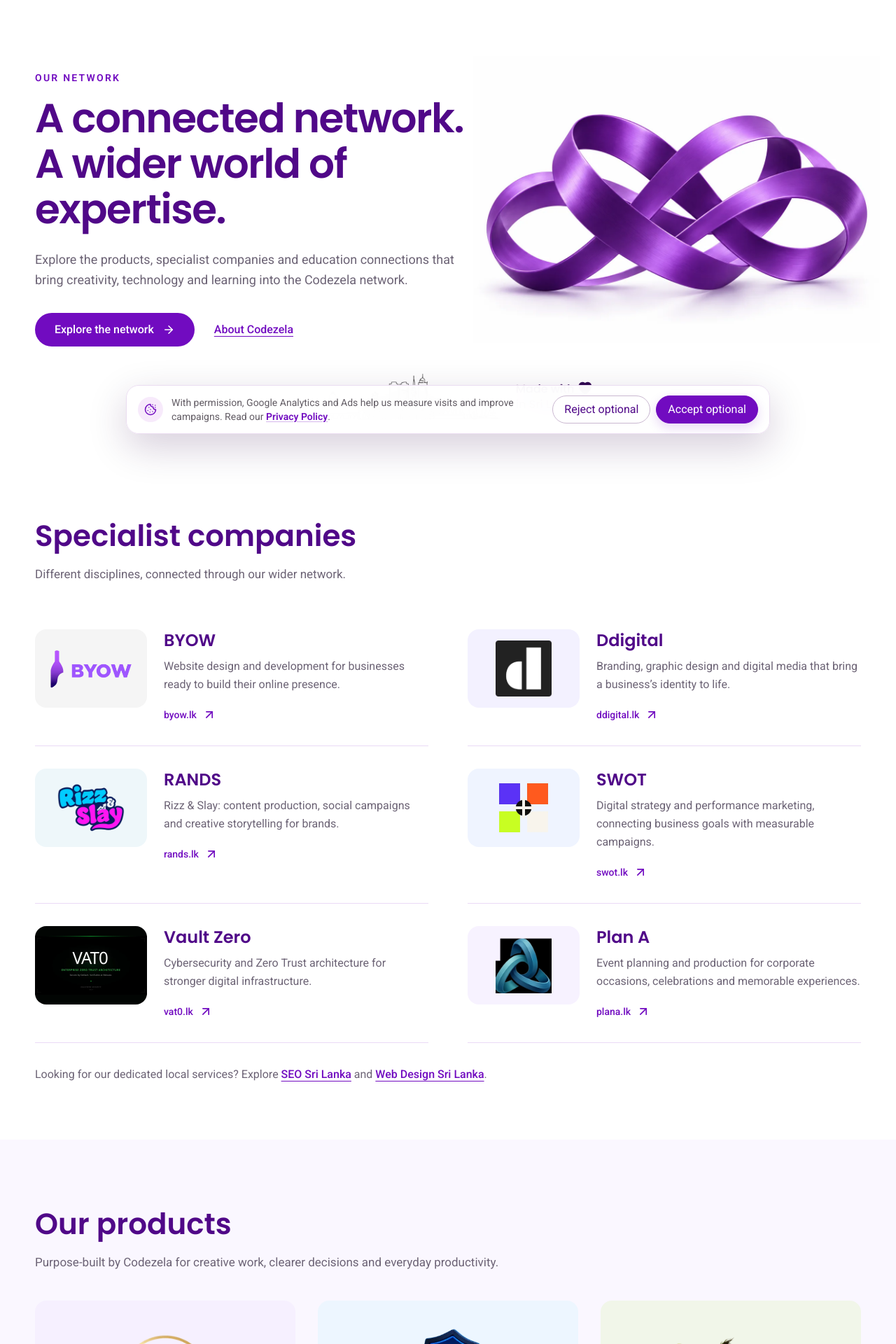
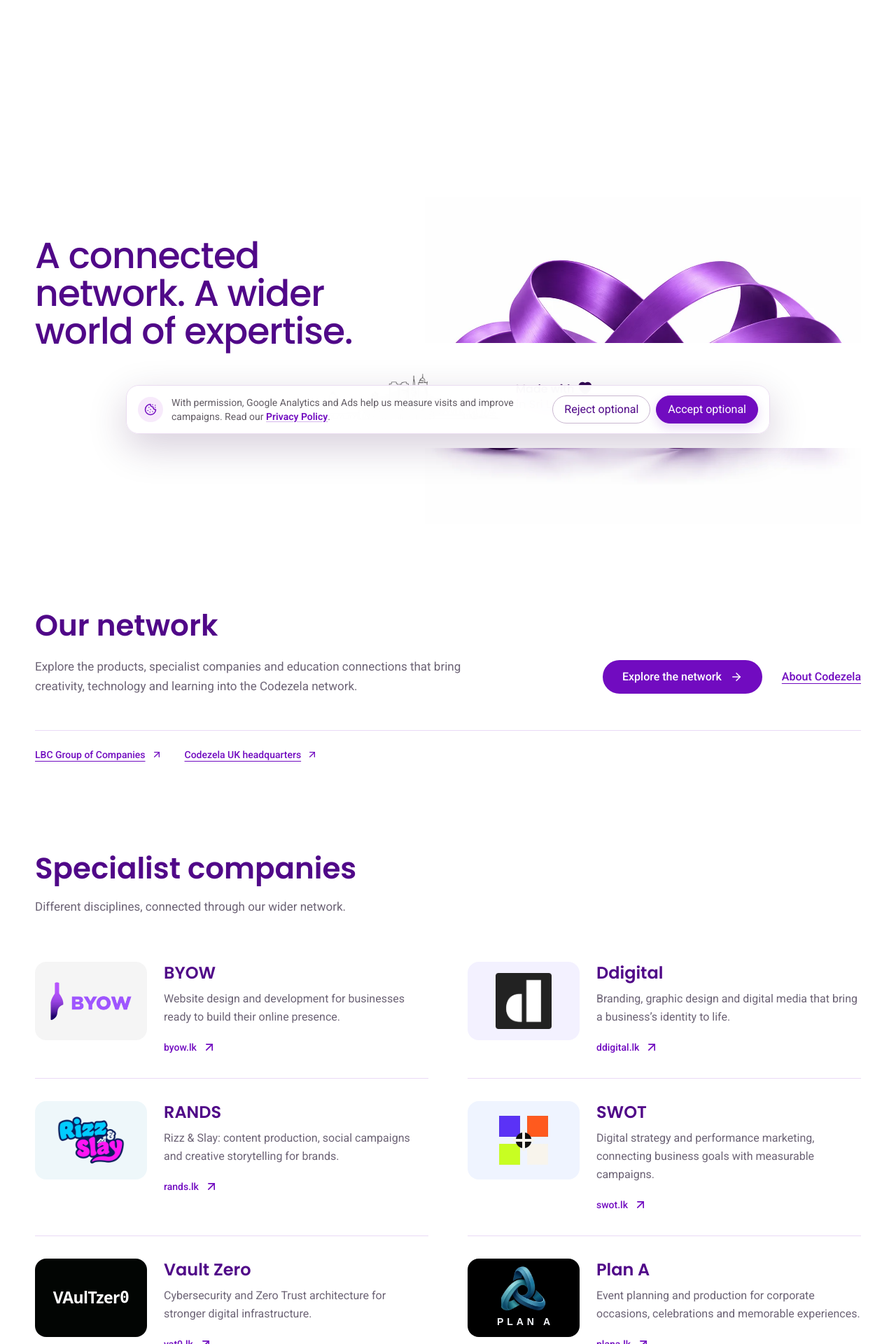
Before and after one commit to codezelat/codezela-website, a Next.js app: page /network in a window 1280 px wide. Shown: the part 160-2080 px from the top of the page at 70% size. Built offline with nearby package versions, Linux system fonts and the light colour scheme.

Commit message:
Refine network page layout and company artwork

```diff
--- a/src/app/network/page.tsx
+++ b/src/app/network/page.tsx
@@ -73,6 +73,31 @@
       className={`relative overflow-hidden rounded-2xl ${large ? "aspect-[16/10] w-full" : "h-28 w-40 shrink-0 max-[380px]:w-32"}`}
       style={{ backgroundColor: entry.background }}
     >
+      {entry.image === "vat0" ? (
+        <span
+          aria-hidden="true"
+          className="flex h-full items-center justify-center font-[ui-sans-serif,system-ui,sans-serif] text-[23px] font-bold tracking-[-0.025em] text-white max-[380px]:text-[20px]"
+        >
+          VAulTzer<span className="font-mono tabular-nums">0</span>
+        </span>
+      ) : entry.image === "plana" ? (
+        <span
+          aria-hidden="true"
+          className="flex h-full flex-col items-center justify-center gap-1.5"
+        >
+          <Image
+            src="/images/network/plana.webp"
+            alt=""
+            width={64}
+            height={64}
+            sizes="64px"
+            className="h-16 w-16 object-contain"
+          />
+          <span className="pl-[0.35em] font-[Arial,sans-serif] text-[14px] font-semibold tracking-[0.35em] text-[#f4f7fb]">
+            PLAN A
+          </span>
+        </span>
+      ) : (
         <Image
           src={`/images/network/${entry.image}.webp`}
           alt=""
@@ -82,8 +107,9 @@
               ? "(min-width: 1025px) 380px, (min-width: 700px) 45vw, 90vw"
               : "160px"
           }
-        className={`transition-transform duration-500 motion-safe:group-hover:scale-[1.04] ${entry.image === "isbs" ? "object-cover" : `object-contain ${entry.image === "vat0" ? "p-0" : large ? "p-8" : "p-4"}`}`}
+          className={`transition-transform duration-500 motion-safe:group-hover:scale-[1.04] ${entry.image === "isbs" ? "object-cover" : `object-contain ${large ? "p-8" : "p-4"}`}`}
         />
+      )}
     </div>
   );
 }
@@ -98,27 +124,51 @@
       <main id="main-content" className="bg-white">
         <section
           aria-labelledby="network-heading"
-          className="overflow-hidden pb-10 pt-14 min-[1025px]:pt-20"
+          className="overflow-hidden pb-[64px] pt-[260px] min-[1025px]:pb-[88px] min-[1025px]:pt-[350px]"
         >
           <div className="site-shell">
-            <div className="grid items-center gap-5 min-[1025px]:min-h-[460px] min-[1025px]:grid-cols-[1.2fr_1fr]">
+            <div className="grid items-start gap-[38px] min-[1025px]:grid-cols-[0.9fr_1.1fr] min-[1025px]:gap-[48px]">
               <div className="relative z-10">
-                <p className="mb-4 text-sm font-semibold uppercase tracking-[0.16em] text-codezela-purple">
-                  Our network
-                </p>
                 <h1
                   id="network-heading"
-                  className="max-w-[730px] font-display text-[38px] font-semibold leading-[1.12] tracking-[-0.025em] text-codezela-title min-[700px]:text-[48px] min-[1280px]:text-[58px]"
+                  className="max-w-[590px] font-display text-[40px] font-medium leading-[1.08] tracking-[-0.02em] text-codezela-title min-[1025px]:text-[52px] min-[1025px]:leading-[1.04]"
                 >
-                  A connected network.
-                  <br />A wider world of expertise.
+                  A connected network. A wider world of expertise.
                 </h1>
-                <p className="mt-6 max-w-[600px] text-[17px] leading-relaxed text-[#6c6375] min-[1025px]:text-lg">
+              </div>
+              <div className="relative mx-auto aspect-[4/3] w-full max-w-[660px] min-[1025px]:-mt-14">
+                <Image
+                  src="/images/network/network-ribbons.webp"
+                  alt=""
+                  fill
+                  loading="eager"
+                  fetchPriority="high"
+                  sizes="(min-width: 1440px) 660px, (min-width: 1025px) 48vw, calc(100vw - 40px)"
+                  className="object-contain"
+                />
+              </div>
+            </div>
+          </div>
+        </section>
+
+        <section
+          aria-labelledby="network-intro-heading"
+          className="pb-8 pt-4 min-[1025px]:pb-12 min-[1025px]:pt-8"
+        >
+          <div className="site-shell">
+            <h2
+              id="network-intro-heading"
+              className="font-display text-3xl font-semibold text-codezela-title min-[700px]:text-[42px]"
+            >
+              Our network
+            </h2>
+            <div className="mt-5 flex flex-col justify-between gap-7 min-[1025px]:flex-row min-[1025px]:items-center">
+              <p className="max-w-[650px] text-[17px] leading-relaxed text-[#6c6375]">
                 Explore the products, specialist companies and education
-                  connections that bring creativity, technology and learning
-                  into the Codezela network.
+                connections that bring creativity, technology and learning into
+                the Codezela network.
               </p>
-                <div className="mt-8 flex flex-wrap items-center gap-x-7 gap-y-5">
+              <div className="flex flex-wrap items-center gap-x-7 gap-y-5">
                 <a href="#specialist-companies" className={button}>
                   Explore the network
                   <ArrowRight size={18} aria-hidden="true" />
@@ -129,18 +179,6 @@
                 >
                   About Codezela
                 </Link>
-                </div>
-              </div>
-              <div className="relative mx-auto aspect-[4/3] w-full max-w-[590px] min-[1025px]:scale-110">
-                <Image
-                  src="/images/network/network-ribbons.webp"
-                  alt=""
-                  fill
-                  loading="eager"
-                  fetchPriority="high"
-                  sizes="(min-width: 1025px) 46vw, 90vw"
-                  className="object-contain"
-                />
               </div>
             </div>
             <div className="mt-7 flex flex-wrap gap-x-8 gap-y-4 border-t border-codezela-purple/15 pt-6 text-sm font-medium text-codezela-purple min-[1025px]:mt-12">
--- a/src/data/network.ts
+++ b/src/data/network.ts
@@ -54,7 +54,8 @@
     description:
       "Cybersecurity and Zero Trust architecture for stronger digital infrastructure.",
     image: "vat0",
-    imageSource: "https://vat0.lk/images/og-image.jpg",
+    // Official header is live type, not the site's social-preview image.
+    imageSource: "https://vat0.lk/",
     background: "#020503",
   },
   {
@@ -64,7 +65,7 @@
       "Event planning and production for corporate occasions, celebrations and memorable experiences.",
     image: "plana",
     imageSource: "https://plana.lk/images/plan-a/plan-a-icon.webp",
-    background: "#f7f2ff",
+    background: "#000000",
   },
 ];
 
```
Lines whose indentation alone changed are shown as unchanged.
